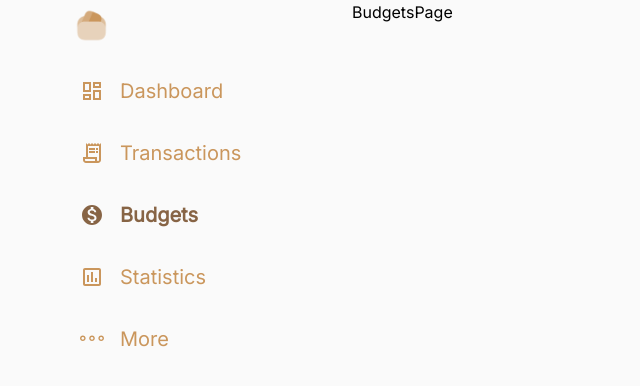
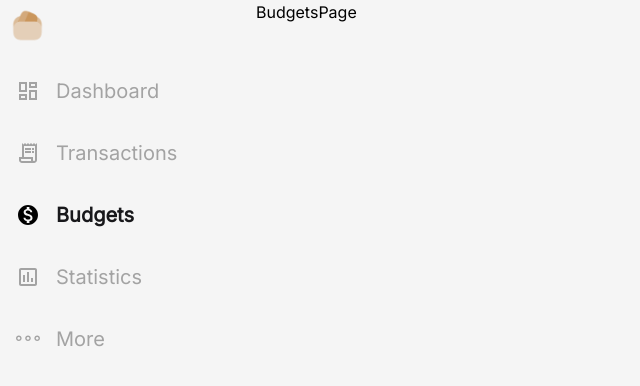
Before and after one commit to luthfiajiw/monellet, a Next.js app: page /budgets in a window 1280 px wide. Shown: the top 386 px of the page, without its empty margins (0-640 px from the left). Built offline with nearby package versions, Linux system fonts and the light colour scheme.

Commit message:
custom tooltip

```diff
--- a/app/dashboard/page.tsx
+++ b/app/dashboard/page.tsx
@@ -9,8 +9,6 @@ const DashboardPage: FunctionComponent = () => {
     <Layout>
       <Header
         label="Dashboard"
-        color="text-white"
-        bgColor="bg-primary"
       />
       <AccountCards />
       <BalanceTrend />
--- a/app/globals.css
+++ b/app/globals.css
@@ -7,7 +7,7 @@
 }
 
 body {
-  @apply h-full bg-neutral-50
+  @apply h-full bg-neutral-100
 }
 
 p, i, h1 {
@@ -15,6 +15,10 @@ p, i, h1 {
 }
 
 .recharts-legend-item-text {
+  font-size: 12px !important;
+}
+
+.recharts-text, .recharts-cartesian-axis-tick-value {
   font-size: 12px !important;
 }
 .color-primary {
--- a/components/dashboards/AccountCards.tsx
+++ b/components/dashboards/AccountCards.tsx
@@ -42,7 +42,6 @@ export default function AccountCards({}: Props) {
 
   return (
     <div className="
-      bg-primary
       w-full
       py-4
       px-4
@@ -51,7 +50,7 @@ export default function AccountCards({}: Props) {
       <div className="grid grid-cols-2 gap-3">
         {accounts.map(account => {
           return (
-            <div className="p-3 bg-white rounded-lg flex flex-col gap-2 items-start justify-center shadow-md shadow-yellow-700 drop-shadow-xl">
+            <div className="p-3 bg-white rounded-lg flex flex-col gap-2 items-start justify-center shadow-md shadow-neutral-200">
               <div className="flex flex-row gap-2 items-center">
                 <div className={`p-1 rounded-md ${account.color} bg-`}>
                   {handleIcon(account.category)}
@@ -64,7 +63,7 @@ export default function AccountCards({}: Props) {
             </div>
           )
         })}
-        <div className="p-3 bg-white rounded-lg flex flex-col items-center justify-center gap-1 cursor-pointer bg-opacity-40 shadow-md shadow-yellow-700 drop-shadow-xl">
+        <div className="p-3 bg-white rounded-lg flex flex-col items-center justify-center gap-1 cursor-pointer bg-opacity-40 shadow-md shadow-neutral-200">
           <div className="p-2 rounded-full bg-white">
             <BsPlusLg color="color-secondary" />
           </div>
--- a/components/dashboards/BalanceTrend.tsx
+++ b/components/dashboards/BalanceTrend.tsx
@@ -24,7 +24,7 @@ export default function BalanceTrend({}: Props) {
 
   return (
     <Fragment>
-      <p className="text-lg mt-4 mb-1 mx-4">
+      <p className="text-lg mt-4 mb-1.5 mx-4">
         Balance Trend
       </p>
       <div className="
@@ -34,7 +34,7 @@ export default function BalanceTrend({}: Props) {
         mr-4 ml-4
         bg-white
         rounded-lg
-        shadow-md shadow-gray-200
+        shadow-md shadow-neutral-200
         flex flex-col items-start
       ">
         <p className="text-slate-400 text-xs lg:text-sm">TOTAL</p>
@@ -51,7 +51,7 @@ export default function BalanceTrend({}: Props) {
           >
             <CartesianGrid strokeDasharray="3 3" />
             <XAxis dataKey="label" />
-            <Tooltip />
+            <Tooltip content={<CustomTooltip />} />
             <Legend />
             <Area type="monotone" stackId="1" dataKey="Dompet" stroke="rgb(251, 191, 36)" fill='rgb(251, 191, 36)' />
             <Area type="monotone" stackId="1" dataKey="BCA" stroke="rgb(3, 105, 161)" fill='rgb(3, 105, 161)' />
@@ -62,3 +62,20 @@ export default function BalanceTrend({}: Props) {
     </Fragment>
   )
 }
+
+const CustomTooltip = ({ active, payload, label } : any) => {
+  if (active && payload && payload.length) {
+    console.log(payload)
+    return (
+      <div className="felx flex-col gap-1 backdrop-blur-sm bg-white bg-opacity-70 p-2 rounded-md">
+        {payload && payload.map((data: any) => {
+          return <p>
+            {data.name}: Rp{data.value.toLocaleString("id-ID")}
+          </p>
+        })}
+      </div>
+    );
+  }
+
+  return null;
+};
--- a/components/layouts/Header.tsx
+++ b/components/layouts/Header.tsx
@@ -12,7 +12,6 @@ export default function Header({ label, color, bgColor }: Props) {
       <h1 className={`
         text-xl
         font-semibold
-        ${color ?? "color-secondary"}
       `}>
         {label}
       </h1>
--- a/components/layouts/Layout.tsx
+++ b/components/layouts/Layout.tsx
@@ -5,8 +5,8 @@ const Layout = ({ children }: {
   children: ReactNode
 }) => {
   return (
-    <section className="container mx-auto max-w-6xl h-full">
-      <section className="grid grid-cols-1 lg:grid-cols-4 lg:h-screen">
+    <section className="container mx-auto max-w-7xl h-full">
+      <section className="grid grid-cols-1 lg:grid-cols-5 lg:h-screen">
         <div className="fixed top-0">
           <Sidebar />
         </div>
@@ -16,7 +16,7 @@ const Layout = ({ children }: {
         ">
           {children}
         </div>
-        <div className="">
+        <div className="lg:col-span-2">
         </div>
       </section>
     </section>
--- a/components/sidebars/SidebarItem.tsx
+++ b/components/sidebars/SidebarItem.tsx
@@ -35,15 +35,15 @@ export default function SidebarItem({
         mr-4
         rounded-full
         cursor-pointer
-        hover:bg-orange-50
+        hover:bg-slate-100
       '
     >
       {isActive ? (
-        <ActiveIcon size={24} className='color-secondary'/>
+        <ActiveIcon size={24}/>
       ) : (
-        <Icon size={24} className='color-primary'/>
+        <Icon size={24} className='text-neutral-400'/>
       )}
-      <p className={`text-xl ml-4 ${isActive ? "font-semibold color-secondary" : "font-normal color-primary"}`}>
+      <p className={`text-xl ml-4 ${isActive ? "font-semibold" : "font-light text-neutral-400"}`}>
         {label}
       </p>
     </div>
```
